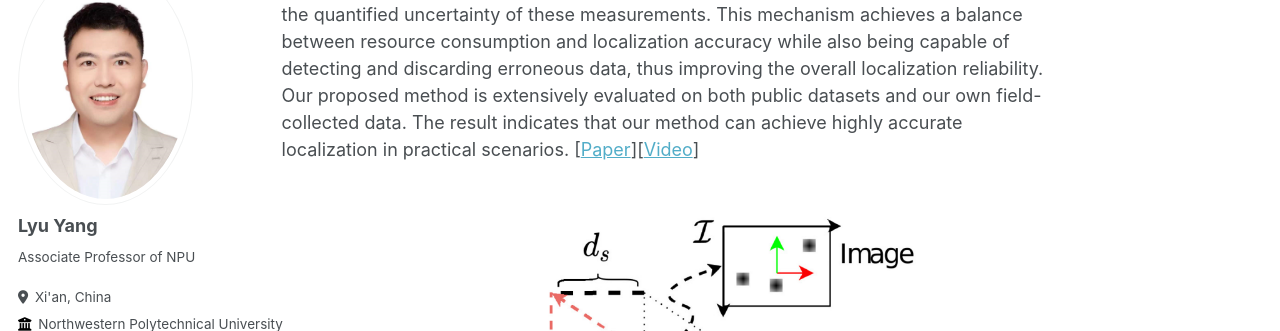
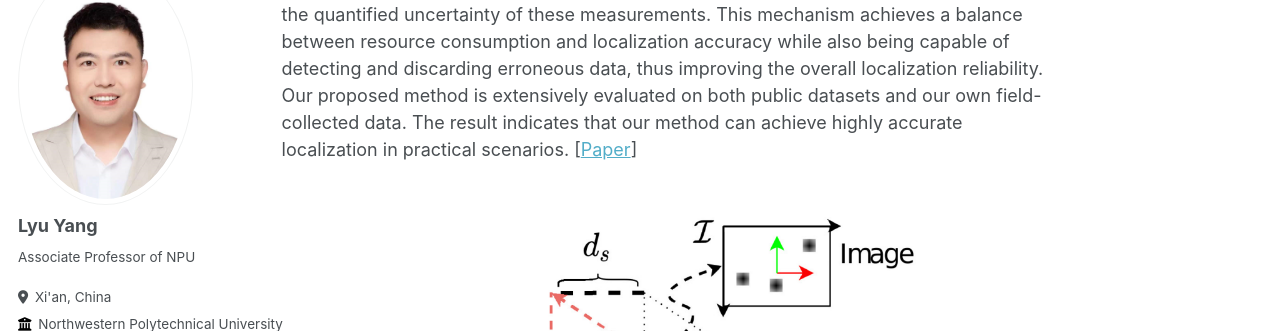
Before and after one commit to lincoln1587/lincoln1587.github.io, a Jekyll site: the page built from _publications/2023-8-15-inspection.md, in a window 1280 px wide and 900 px high, scrolled down 332 px. Shown: the part 121-452 px from the top of the window. Built offline with Jekyll 4.4.1, drawn with Linux system fonts in a browser that asks for light colours; some web fonts are replaced.

Commit message:
update publications

```diff
--- a/_publications/2023-8-15-inspection.md
+++ b/_publications/2023-8-15-inspection.md
@@ -12,6 +12,6 @@ authors: 'Wu Y., Zhao C., **Lyu Yang\***'
 break: 'yes'
 ---
 This article presents differential-map-aided LiDAR-based localization (DMLL), a localization framework that combines map-based localization and LiDAR odometry to achieve accurate and reliable robot pose estimation in partially known environments. In DMLL, measurement from map-matching are novelly modeled as differential constraints in the factor graph, rather than absolute constraints. This simplifies the fusion process and avoids initial alignment errors. We design uncertainty quantization for both the LiDAR odometry measurement and the map-matching measurement. Furthermore, we design an adaptive decision mechanism that selectively triggers the map-matching module based on the quantified uncertainty of these measurements. This mechanism achieves a balance between resource consumption and localization accuracy while also being capable of detecting and discarding erroneous data, thus improving the overall localization reliability. Our proposed method is extensively evaluated on both public datasets and our own field-collected data. The result indicates that our method can achieve highly accurate localization in practical scenarios.
-\[[Paper](https://ieeexplore.ieee.org/stamp/stamp.jsp?tp=&arnumber=10439642)\]\[[Video](https://youtu.be/HsY04_7ulgg)\]
+\[[Paper](https://ieeexplore.ieee.org/stamp/stamp.jsp?tp=&arnumber=10218325)\]
 
 <img style="float: center;" src="/images/inspection.png">
```
Also changed, not shown: _publications/2023-01-30-spins.md (+1 -1 lines).
